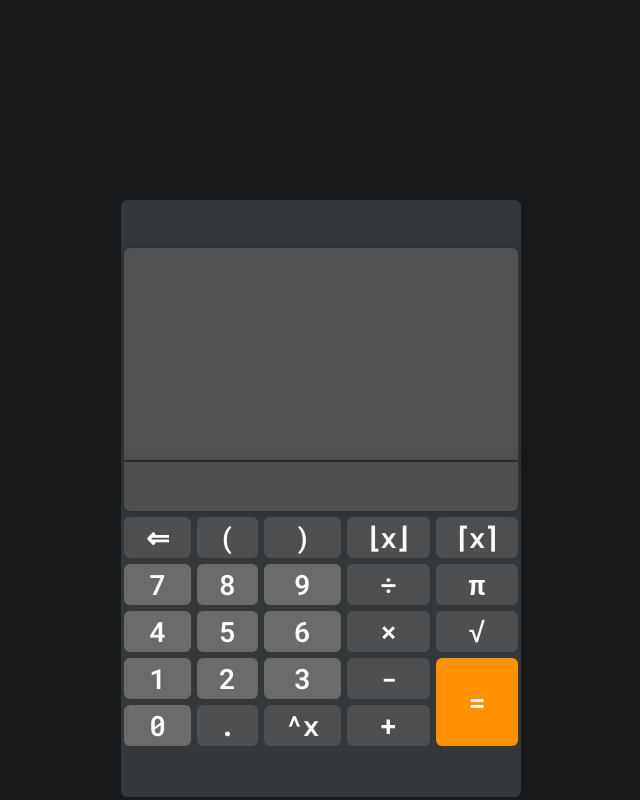
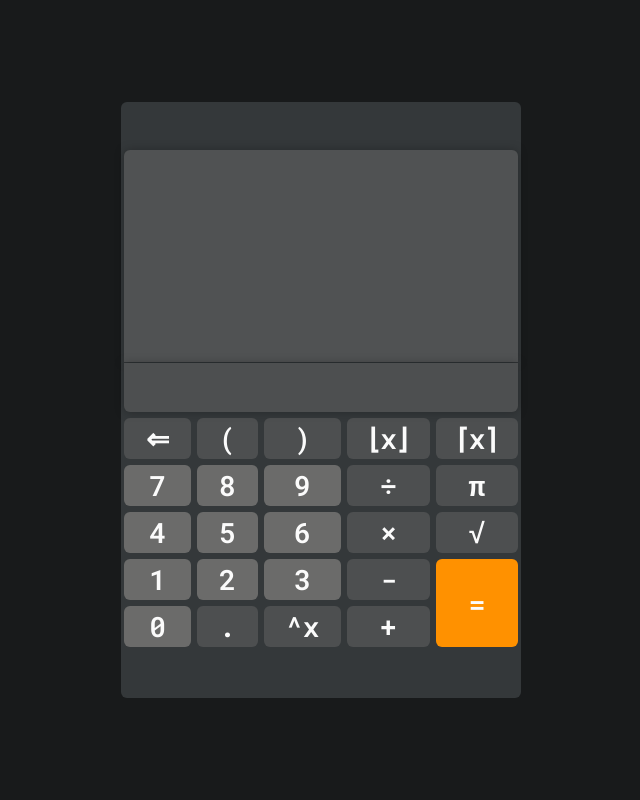
Before and after one commit to Dorito1234/linjeopgave, a plain HTML site: page src/index.html in a window 1280 px wide. Shown: the whole page, without its empty margins (319-959 px from the left). Drawn offline with Linux system fonts and the light colour scheme.

Commit message:
fix: align to center

```diff
--- a/src/main.css
+++ b/src/main.css
@@ -19,6 +19,14 @@ body {
     overflow: hidden;
 }
 
+body {
+    display: flex;
+    flex-direction: column;
+    justify-content: center;
+    align-items: center;
+    height: 100vh;
+}
+
 #calculator,
 #calculator * {
     color: var(--font-color);
@@ -31,8 +39,6 @@ body {
     font-weight: bold;
     border-radius: var(--border-radius);
     width: 400px;
-    margin: auto;
-    margin-top: 200px;
     user-select: none;
     padding: 48px 0;
 }
```
